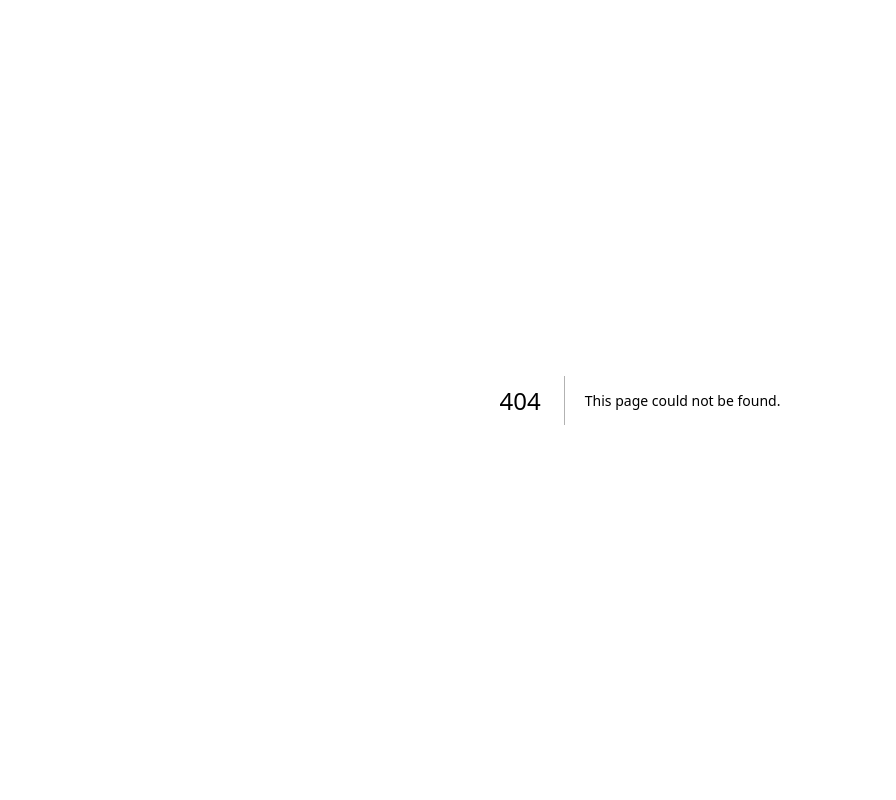
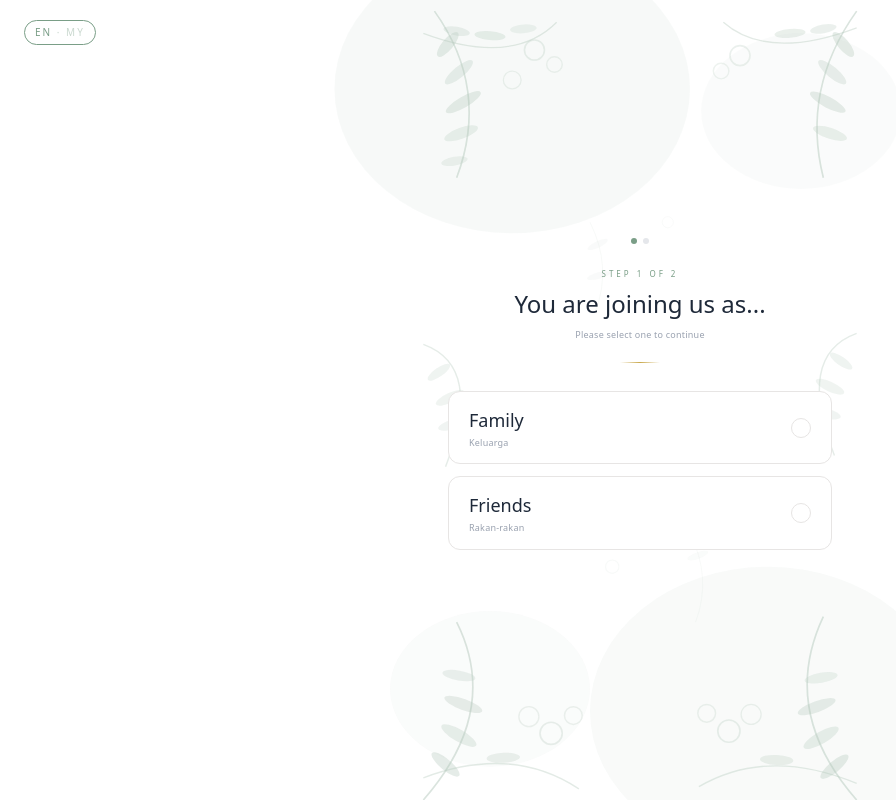
Before and after one commit to hajimss/wedding-invite, a Next.js app: page /questionnaire in a window 1280 px wide. Before the commit this address had no page. Shown: the whole page, without its empty margins (0-896 px from the left). Built offline with nearby package versions, Linux system fonts and the light colour scheme.

Commit message:
feat: add two-step questionnaire page

```diff
--- /dev/null
+++ b/app/questionnaire/page.tsx
@@ -0,0 +1,98 @@
+'use client'
+
+import { useState } from 'react'
+import { useRouter } from 'next/navigation'
+import { saveGuestType } from '@/lib/guest-type'
+import { useTranslation } from '@/lib/language-context'
+import BotanicalBackground from '@/components/BotanicalBackground'
+import LanguageToggle from '@/components/LanguageToggle'
+
+export default function QuestionnairePage() {
+  const router = useRouter()
+  const { t } = useTranslation()
+  const [step, setStep] = useState<1 | 2>(1)
+
+  function handleFamily() {
+    saveGuestType('family')
+    router.push('/info')
+  }
+
+  function handleFriendsCouple() {
+    saveGuestType('friends-couple')
+    router.push('/info')
+  }
+
+  function handleFriendsParents() {
+    saveGuestType('friends-parents')
+    router.push('/info')
+  }
+
+  return (
+    <main className="relative min-h-screen bg-white flex flex-col items-center justify-center overflow-hidden px-7 py-12">
+      <BotanicalBackground intensity="light" />
+      <LanguageToggle />
+
+      {step === 2 && (
+        <button
+          onClick={() => setStep(1)}
+          className="absolute top-5 right-6 z-10 font-sans text-[10px] tracking-wide text-gray-400"
+        >
+          {t.q_back}
+        </button>
+      )}
+
+      <div className="relative z-10 w-full max-w-sm text-center">
+        {/* Progress dots */}
+        <div className="flex gap-1.5 justify-center mb-6">
+          <div className={`w-1.5 h-1.5 rounded-full transition-colors ${step === 1 ? 'bg-sage' : 'bg-gray-200'}`} />
+          <div className={`w-1.5 h-1.5 rounded-full transition-colors ${step === 2 ? 'bg-sage' : 'bg-gray-200'}`} />
+        </div>
+
+        <p className="font-sans text-[8px] tracking-[3px] text-sage uppercase mb-2">
+          {t.q_step(step, 2)}
+        </p>
+
+        {step === 1 ? (
+          <>
+            <h1 className="font-serif text-2xl text-gray-800 font-light mb-2">{t.q1_question}</h1>
+            <p className="font-sans text-[9px] text-gray-400 tracking-wide mb-5">{t.q1_sub}</p>
+            <div className="w-10 h-px bg-gradient-to-r from-transparent via-gold to-transparent mx-auto mb-7" />
+            <ChoiceButton title={t.q1_family} sub={t.q1_family_sub} onClick={handleFamily} />
+            <ChoiceButton title={t.q1_friends} sub={t.q1_friends_sub} onClick={() => setStep(2)} />
+          </>
+        ) : (
+          <>
+            <h1 className="font-serif text-2xl text-gray-800 font-light mb-2">{t.q2_question}</h1>
+            <p className="font-sans text-[9px] text-gray-400 tracking-wide mb-5">{t.q2_sub}</p>
+            <div className="w-10 h-px bg-gradient-to-r from-transparent via-gold to-transparent mx-auto mb-7" />
+            <ChoiceButton title={t.q2_couple} sub={t.q2_couple_sub} onClick={handleFriendsCouple} />
+            <ChoiceButton title={t.q2_parents} sub={t.q2_parents_sub} onClick={handleFriendsParents} />
+          </>
+        )}
+      </div>
+    </main>
+  )
+}
+
+function ChoiceButton({
+  title,
+  sub,
+  onClick,
+}: {
+  title: string
+  sub: string
+  onClick: () => void
+}) {
+  return (
+    <button
+      onClick={onClick}
+      className="w-full flex items-center justify-between bg-white border border-stone-200 rounded-xl px-5 py-3.5 mb-3 text-left hover:border-sage hover:bg-green-50 transition-colors"
+    >
+      <div>
+        <p className="font-serif text-lg text-gray-800">{title}</p>
+        <p className="font-sans text-[9px] text-gray-400 tracking-wide mt-0.5">{sub}</p>
+      </div>
+      <div className="w-5 h-5 rounded-full border border-stone-200 flex-shrink-0" />
+    </button>
+  )
+}
```
